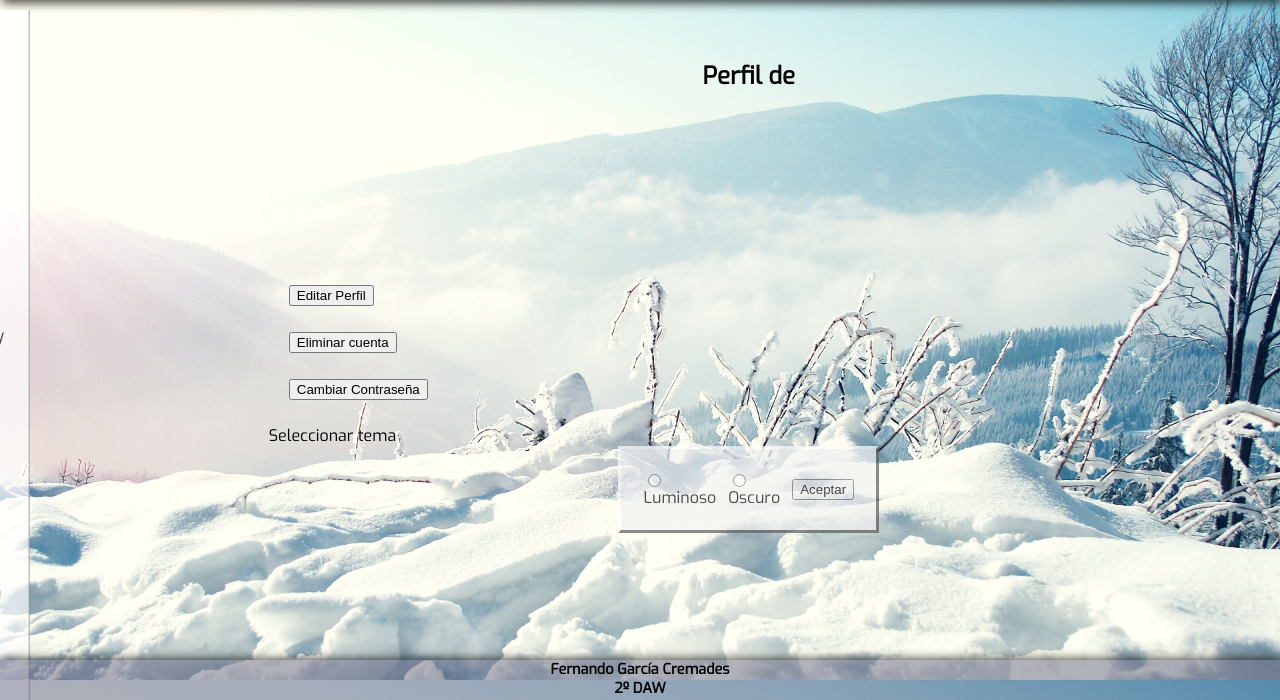
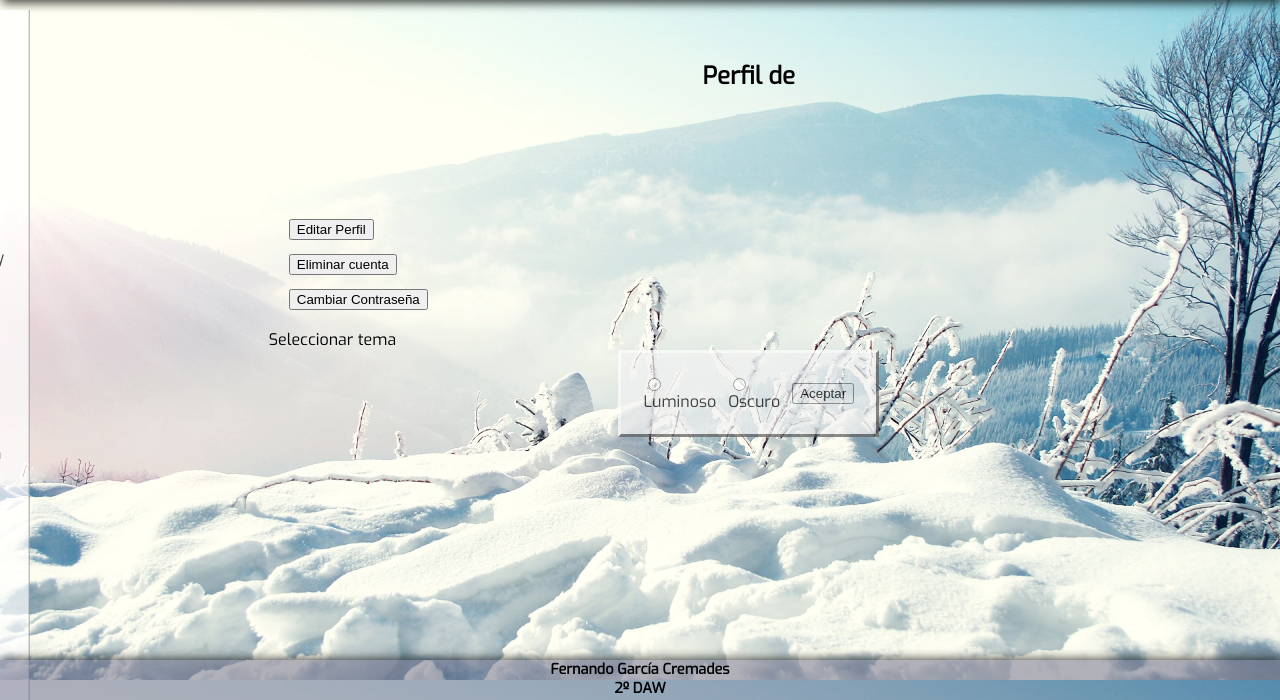
Before and after one commit to FrezReedz/learning, a PHP site: page /perfil.php in a window 1280 px wide. Shown: the part 120-820 px from the top of the page. Run offline with PHP 8.4, Linux system fonts and the light colour scheme; data that the repository does not hold is empty.

Commit message:
0.1.2
Cambiado el padding vertical de las listas

```diff
--- a/includes/style/estilo.css
+++ b/includes/style/estilo.css
@@ -126,7 +126,7 @@ ul{
 	width: 100%;
 }
 li{
-	padding: 13px 25px 13px 20px;
+	padding: 7px 25px 7px 20px;
 	margin: 0;
 	list-style: none;
 	/*
--- a/includes/style/estilo_dark.css
+++ b/includes/style/estilo_dark.css
@@ -128,7 +128,7 @@ ul{
 	width: 100%;
 }
 li{
-	padding: 13px 25px 13px 20px;
+	padding: 7px 25px 7px 20px;
 	margin: 0;
 	list-style: none;
 	/*
```
